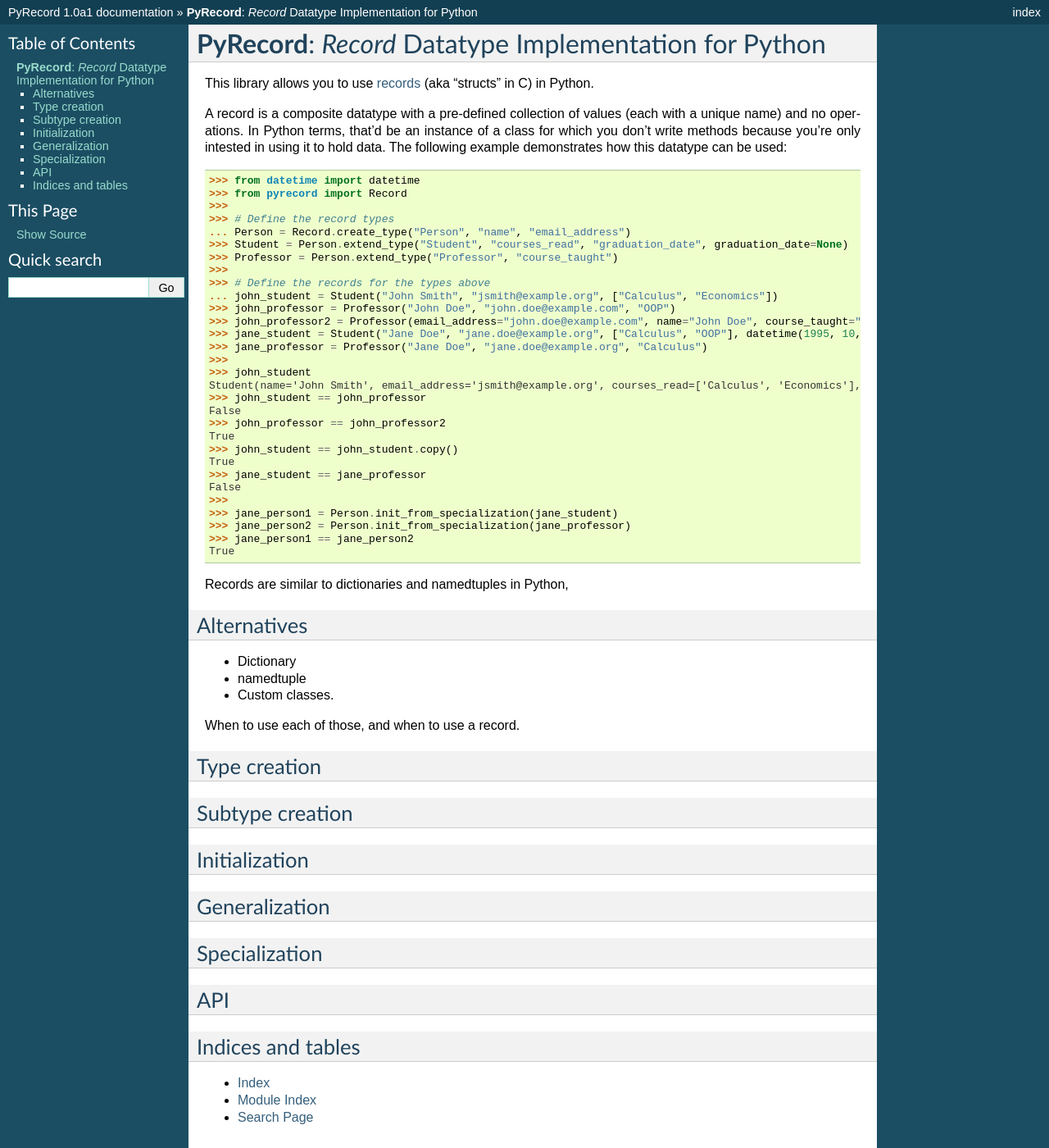
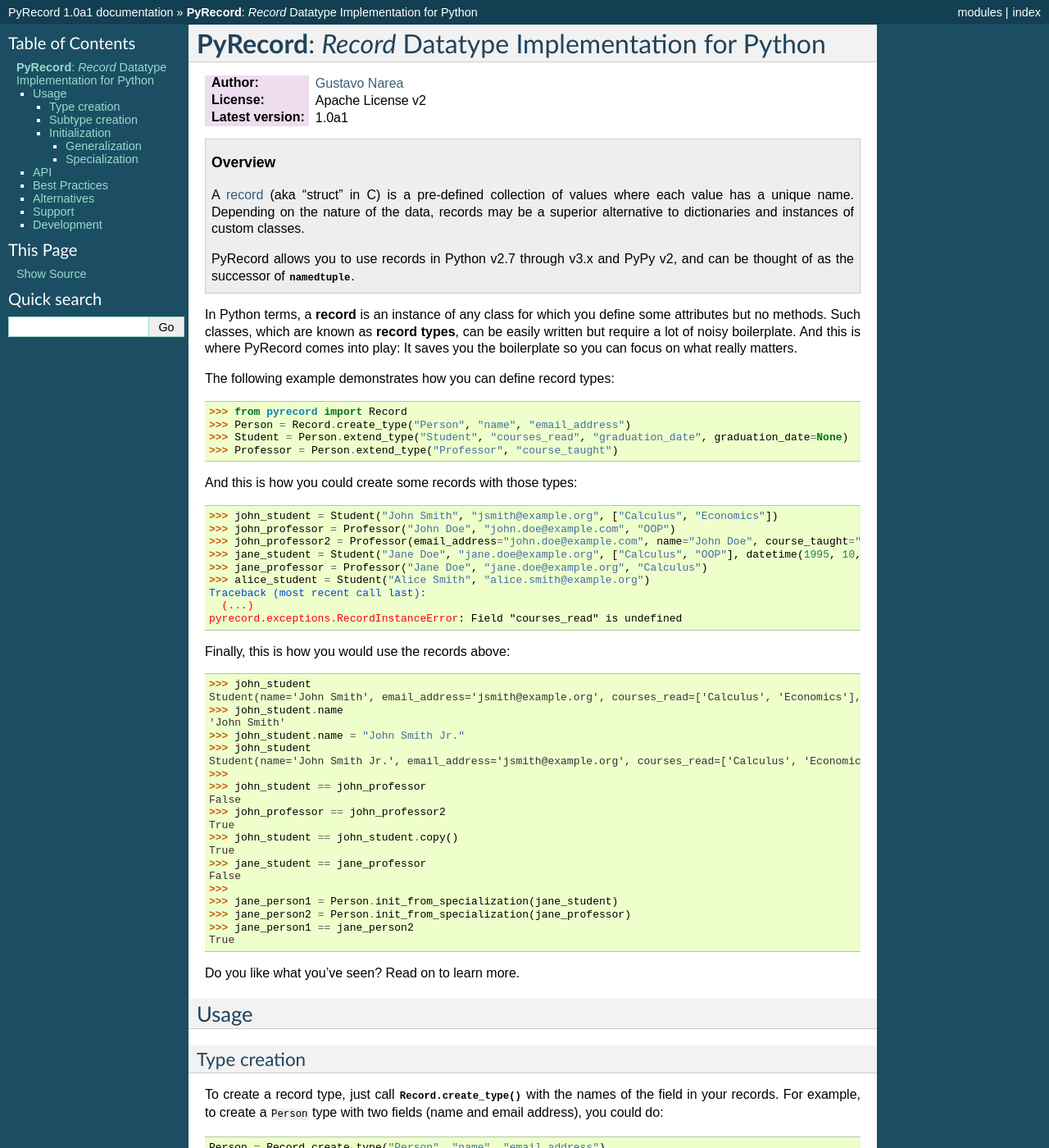
Before and after one commit to gnarea/pyrecord, a Sphinx documentation site: the page built from docs/source/index.rst, in a window 1280 px wide and 1400 px high. Shown: the whole window at 82% size. Built offline with Sphinx 7.4.7, drawn with Linux system fonts in a browser that asks for light colours; some of the changed text lies outside the part shown.

Commit message:
Written more narrative docs (still a working draft)

```diff
--- a/docs/source/conf.py
+++ b/docs/source/conf.py
@@ -12,10 +12,13 @@
 # serve to show the default.
 
 import os
+import sys
 
 _CURRENT_DIRECTORY = os.path.dirname(os.path.abspath(__file__))
 _BRANCH_ROOT = os.path.dirname(os.path.dirname(_CURRENT_DIRECTORY))
 
+# If setting up the auto(module|class) functionality:
+sys.path.append(os.path.abspath(_BRANCH_ROOT))
 # If extensions (or modules to document with autodoc) are in another directory,
 # add these directories to sys.path here. If the directory is relative to the
 # documentation root, use os.path.abspath to make it absolute, like shown here.
--- a/docs/source/index.rst
+++ b/docs/source/index.rst
@@ -1,34 +1,60 @@
-*********************************************************
+=========================================================
 **PyRecord**: *Record* Datatype Implementation for Python
-*********************************************************
+=========================================================
 
-This library allows you to use `records
-<http://en.wikipedia.org/wiki/Record_(computer_science)>`_ (aka "structs" in C)
-in Python.
+.. module:: pyrecord
+    :synopsis: Pythonic Record Data Type
+.. moduleauthor:: Gustavo Narea <me@gustavonarea.net>
 
-A record is a composite datatype with a pre-defined collection of values (each
-with a unique name) and no operations. In Python terms, that'd be an instance
-of a class for which you don't write methods because you're only intested in
-using it to hold data. The following example demonstrates how this datatype
-can be used::
+:Author: `Gustavo Narea <http://gustavonarea.net/>`_
+:License: Apache License v2
+:Latest version: |release|
 
-    >>> from datetime import datetime
+.. topic:: Overview
+
+    A `record <http://en.wikipedia.org/wiki/Record_(computer_science)>`_ (aka
+    "struct" in C) is a pre-defined collection of values where each value has
+    a unique name. Depending on the nature of the data, records may be a
+    superior alternative to dictionaries and instances of custom classes.
+
+    PyRecord allows you to use records in Python v2.7 through v3.x and PyPy v2,
+    and can be thought of as the successor of :class:`~collections.namedtuple`.
+
+In Python terms, a **record** is an instance of any class for which you define some
+attributes but no methods. Such classes, which are known as **record types**,
+can be easily written but require a lot of noisy boilerplate. And this is where
+PyRecord comes into play: It saves you the boilerplate so you can focus on
+what really matters.
+
+The following example demonstrates how you can define record types::
+
     >>> from pyrecord import Record
-    >>>
-    >>> # Define the record types
-    ... Person = Record.create_type("Person", "name", "email_address")
+    >>> Person = Record.create_type("Person", "name", "email_address")
     >>> Student = Person.extend_type("Student", "courses_read", "graduation_date", graduation_date=None)
     >>> Professor = Person.extend_type("Professor", "course_taught")
-    >>>
-    >>> # Define the records for the types above
-    ... john_student = Student("John Smith", "jsmith@example.org", ["Calculus", "Economics"])
+
+And this is how you could create some records with those types:
+
+    >>> john_student = Student("John Smith", "jsmith@example.org", ["Calculus", "Economics"])
     >>> john_professor = Professor("John Doe", "john.doe@example.com", "OOP")
     >>> john_professor2 = Professor(email_address="john.doe@example.com", name="John Doe", course_taught="OOP")
     >>> jane_student = Student("Jane Doe", "jane.doe@example.org", ["Calculus", "OOP"], datetime(1995, 10, 4))
     >>> jane_professor = Professor("Jane Doe", "jane.doe@example.org", "Calculus")
-    >>>
+    >>> alice_student = Student("Alice Smith", "alice.smith@example.org")
+    Traceback (most recent call last):
+      (...)
+    pyrecord.exceptions.RecordInstanceError: Field "courses_read" is undefined
+
+Finally, this is how you would use the records above::
+
     >>> john_student
     Student(name='John Smith', email_address='jsmith@example.org', courses_read=['Calculus', 'Economics'], graduation_date=None)
+    >>> john_student.name
+    'John Smith'
+    >>> john_student.name = "John Smith Jr."
+    >>> john_student
+    Student(name='John Smith Jr.', email_address='jsmith@example.org', courses_read=['Calculus', 'Economics'], graduation_date=None)
+    >>>
     >>> john_student == john_professor
     False
     >>> john_professor == john_professor2
@@ -43,8 +69,72 @@
     >>> jane_person1 == jane_person2
     True
 
-Records are similar to dictionaries and namedtuples in Python,
+Do you like what you've seen? Read on to learn more.
 
+Usage
+=====
+
+Type creation
+-------------
+
+To create a record type, just call :meth:`Record.create_type` with the
+names of the field in your records. For example, to create a ``Person``
+type with two fields (name and email address), you could do::
+
+    Person = Record.create_type("Person", "name", "email_address")
+
+.. note::
+
+    Because of the way Python works, we cannot infer the name of the new record
+    type by just looking at the name of the variable that will get the result
+    of :meth:`~Record.create_type`. Unfortunately, this means that you have to
+    specify the name twice as in the example above.
+
+To make some fields optional and give them default values, pass such values as
+keyword arguments::
+
+    Person = Record.create_type("Person", "name", "email_address", email_address=None)
+
+
+Subtype creation
+----------------
+
+To extend a record type, you just need to specify the additional fields
+(if any) in a call to the :meth:`~Record.extend_type` method of the type that
+you're inheriting from; for example::
+
+    Student = Person.extend_type("Student", "courses_read", "graduation_date")
+
+Fields in the subtypes can also have default values::
+
+    Student = Person.extend_type("Student", "courses_read", "graduation_date", graduation_date=None)
+
+
+Initialization
+--------------
+
+
+Generalization
+~~~~~~~~~~~~~~
+
+
+Specialization
+~~~~~~~~~~~~~~
+
+
+API
+===
+
+.. autoclass:: Record
+    :members:
+
+
+Best Practices
+==============
+
+No more than 7 fields.
+No mutable values as default field values.
+The class name specified in the arguments should match the variable name.
 
 Alternatives
 ============
@@ -56,34 +146,12 @@
 
 When to use each of those, and when to use a record.
 
-Type creation
-=============
+
+Support
+=======
+
+Questions about modelling should be raised on StackOverflow, for example.
 
 
-Subtype creation
-================
-
-
-Initialization
-==============
-
-
-Generalization
-==============
-
-
-Specialization
-==============
-
-
-API
-===
-
-
-
-Indices and tables
-==================
-
-* :ref:`genindex`
-* :ref:`modindex`
-* :ref:`search`
+Development
+===========
```
Also changed, not shown: pyrecord/__init__.py (+9 -1 lines).
